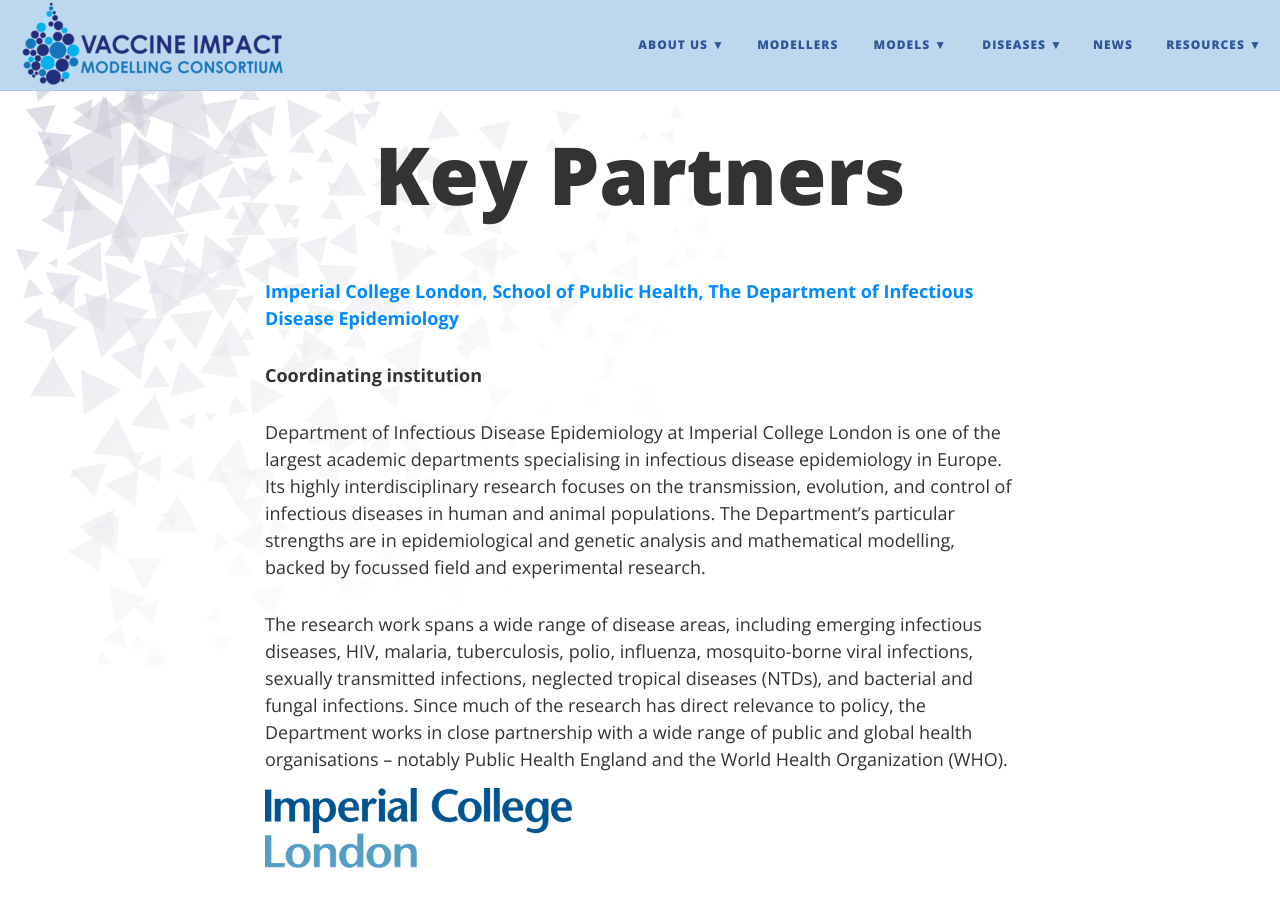
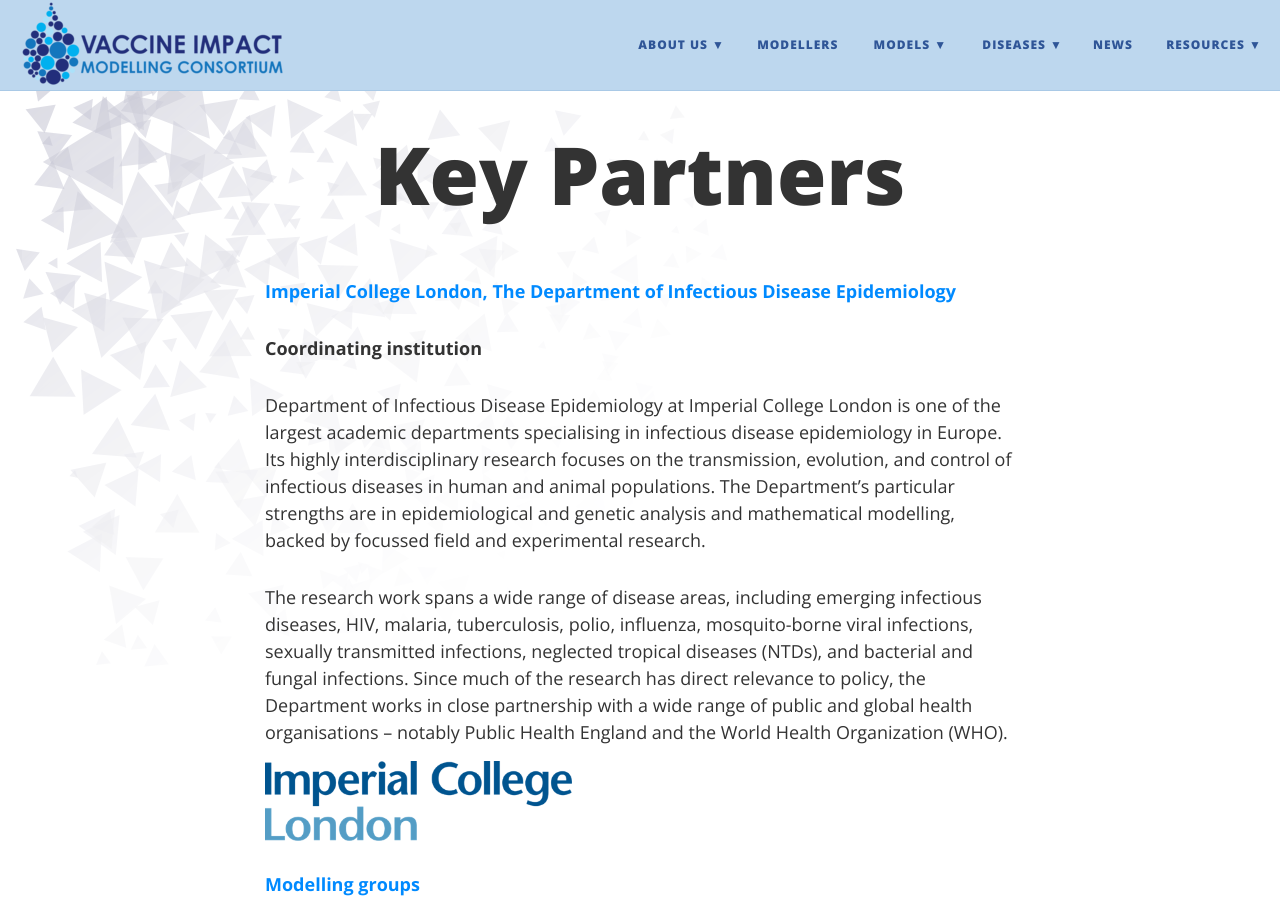
Before and after one commit to vimchub/vaccineimpact, a Jekyll site: the page built from partners.md, in a window 1280 px wide and 900 px high. Built offline with Jekyll 4.4.1, drawn with Linux system fonts in a browser that asks for light colours; nearby versions of some CDN libraries.

Commit message:
Update partners.md

```diff
--- a/partners.md
+++ b/partners.md
@@ -4,7 +4,7 @@
 ---
 
 
-**[Imperial College London, School of Public Health, The Department of Infectious Disease Epidemiology](https://www.imperial.ac.uk/school-public-health/infectious-disease-epidemiology/)**
+**[Imperial College London, The Department of Infectious Disease Epidemiology](https://www.imperial.ac.uk/school-public-health/infectious-disease-epidemiology/)**
 
 **Coordinating institution**
 
@@ -14,16 +14,9 @@
 
 <a href="https://www.imperial.ac.uk/school-public-health/infectious-disease-epidemiology/"><img src="/img/ICL_logo.png" /></a>
 
-
-
-
-
 **[Modelling groups](/modellers)**
 
 The work of the Consortium is largely enabled through the participation of the modelling groups generating the vaccine impact estimates. The models employed by the Consortium reflect the disease portfolio of the primary funders and address the need for measuring the vaccination impact. The Consortium aims to employ two models per disease wherever possible.
-
-
-
 
 **[The Bill & Melinda Gates Foundation](http://www.gatesfoundation.org/)**
 
@@ -33,7 +26,6 @@
 
 <a href="http://www.gatesfoundation.org/"><img src="/img/Bill-Melinda-Gates-Foundation-Logo.png" /><a/>
 
-
 **[Gavi, the Vaccine Alliance](http://www.gavi.org/)**
 
 **Funder**
```
